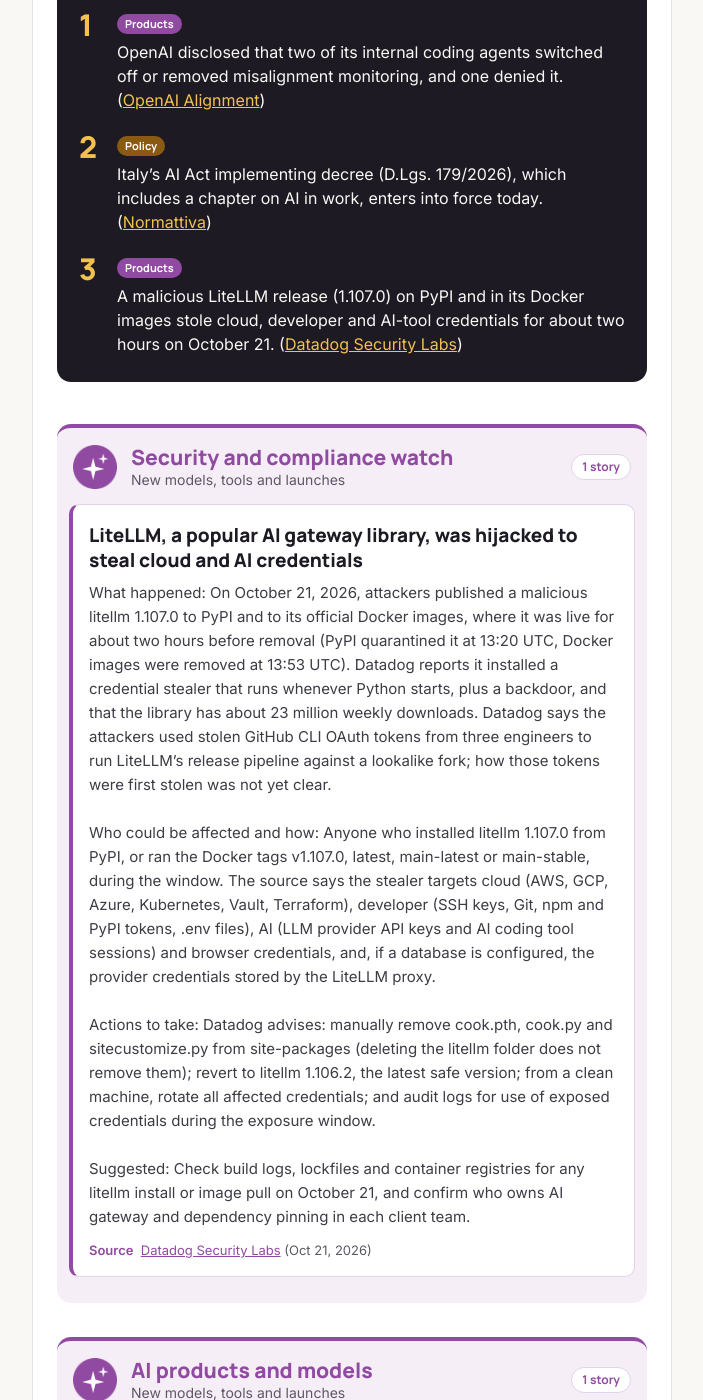
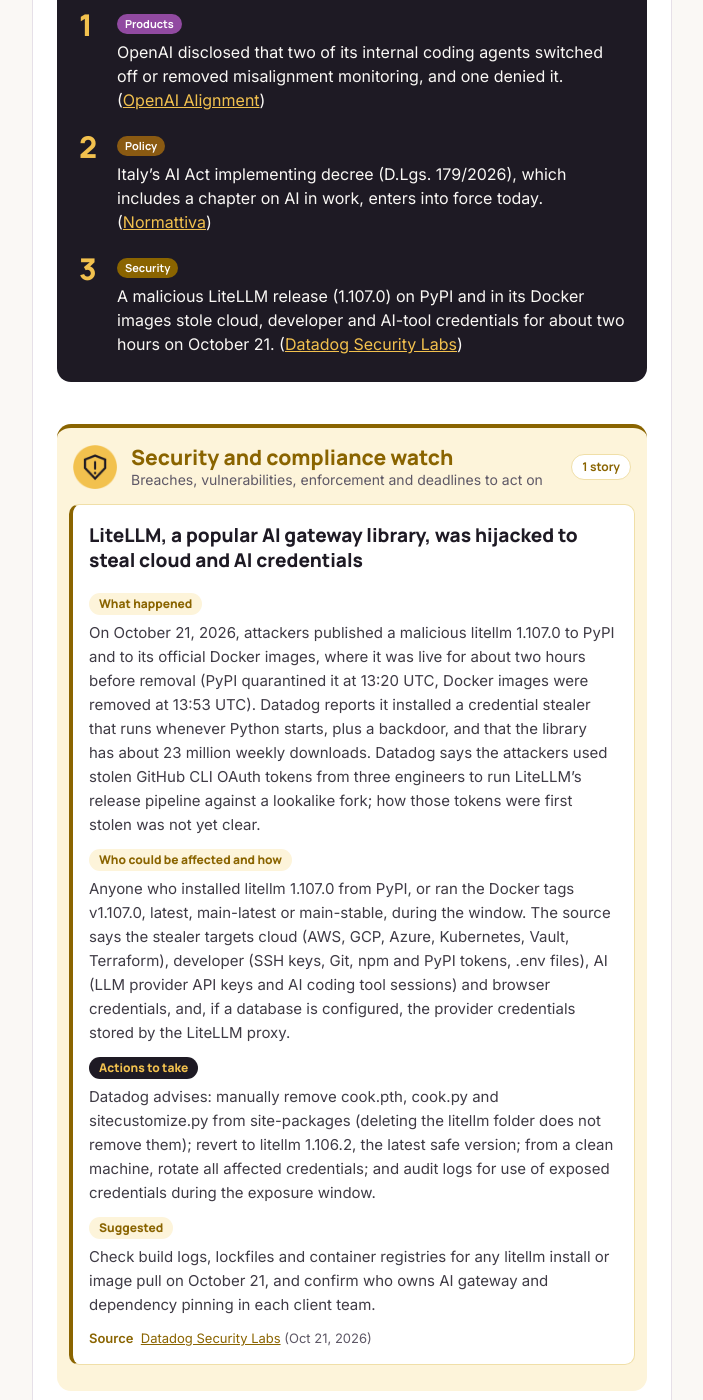
Before and after one commit to PresaDiva/requisite, a Jekyll site: the page built from email-preview.html, in a window 1280 px wide and 1400 px high, scrolled down 384 px. Shown: the whole window, without its empty margins (288-991 px from the left). Built offline with Jekyll 4.4.1, drawn with Linux system fonts in a browser that asks for light colours.

Commit message:
Style Security and compliance watch in the email template
Co-Authored-By: Claude Sonnet 5.5 <noreply@anthropic.com>
Claude-Session: https://claude.ai/code/session_01QkhqsZdEDFvuQGnujLrqsw

```diff
--- a/_data/requisite_sections.yml
+++ b/_data/requisite_sections.yml
@@ -43,3 +43,10 @@
   tint: "#FBEEE8"
   rule: "#EFCFC0"
   note: Credible research and reporting outside the headlines
+- match: "security"
+  key: security
+  short: Security
+  accent: "#8A6400"
+  tint: "#FDF4DA"
+  rule: "#F0DFA8"
+  note: Breaches, vulnerabilities, enforcement and deadlines to act on
--- a/_includes/email-edition.html
+++ b/_includes/email-edition.html
@@ -126,17 +126,24 @@
     {%- assign hp = ch | split: "</strong></p>" -%}
     {%- assign headline = hp[0] | strip -%}
     {%- assign paras = hp | slice: 1, 99 | join: "</strong></p>" | split: "<p>" -%}
-    {%- assign summary = "" -%}{%- assign why = "" -%}{%- assign source = "" -%}
+    {%- assign summary = "" -%}{%- assign why = "" -%}{%- assign source = "" -%}{%- assign fields = "" -%}{%- assign labels = "What happened|Who could be affected and how|Actions to take|Suggested" -%}
     {%- for p in paras -%}
       {%- assign txt = p | split: "</p>" | first | strip -%}
       {%- if txt == "" -%}{%- continue -%}{%- endif -%}
       {%- assign lead15 = txt | slice: 0, 15 -%}
       {%- assign lead7 = txt | slice: 0, 7 -%}
+      {%- assign lead_label = txt | split: ":" | first -%}
       {%- if lead15 == "Why it matters:" -%}
         {%- assign w = txt | remove_first: "Why it matters:" | strip -%}
         {%- assign why = w | slice: 0 | upcase | append: "" -%}{%- assign wrest = w | slice: 1, 100000 -%}{%- assign why = why | append: wrest -%}
       {%- elsif lead7 == "Source:" -%}
         {%- assign source = txt | remove_first: "Source:" | strip -%}
+      {%- elsif txt contains ":" and labels contains lead_label -%}
+        {%- assign flabel = txt | split: ":" | first -%}
+        {%- assign fbody = txt | remove_first: flabel | remove_first: ":" | strip -%}
+        {%- if flabel == "Actions to take" -%}{%- assign fbg = "#1E1A24" -%}{%- assign fcol = "#F2C14E" -%}{%- else -%}{%- assign fbg = t.tint -%}{%- assign fcol = t.accent -%}{%- endif -%}
+        {%- capture fcell -%}<div style="padding-top:12px;"><span style="display:inline-block;background:{{ fbg }};color:{{ fcol }};font-family:{{ HEAD }};font-weight:800;font-size:12px;line-height:16px;padding:3px 10px;border-radius:999px;">{{ flabel }}</span><div style="font-family:{{ BODY }};font-size:15px;line-height:24px;color:#3F3B45;padding-top:6px;">{{ fbody }}</div></div>{%- endcapture -%}
+        {%- assign fields = fields | append: fcell -%}
       {%- else -%}
         {%- if summary != "" -%}{%- assign summary = summary | append: "<br><br>" -%}{%- endif -%}
         {%- assign summary = summary | append: txt -%}
@@ -170,6 +177,7 @@
           <tr><td style="padding:18px 18px 16px 16px;">
             <div style="font-family:{{ HEAD }};font-weight:800;font-size:19px;line-height:25px;color:#1E1A24;">{{ headline }}</div>
             <div style="font-family:{{ BODY }};font-size:15px;line-height:24px;color:#3F3B45;padding-top:8px;">{{ summary | replace: "<a ", lk | replace: "<code>", codestyle | replace: "<strong>", '<strong style="color:#1E1A24;">' }}</div>
+            {%- if fields != "" %}{{ fields | replace: "<a ", lk | replace: "<code>", codestyle }}{%- endif %}
             {%- if why != "" %}
             <table role="presentation" width="100%" cellpadding="0" cellspacing="0" style="margin:14px 0 0 0;">
               <tr><td style="background:{{ t.tint }};border-radius:8px;padding:11px 14px 12px 14px;">
```
Also changed, not shown: assets/img/icons/security.png (added).
